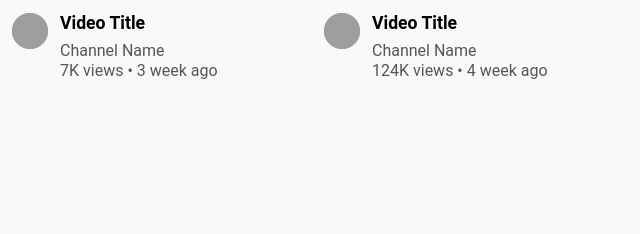
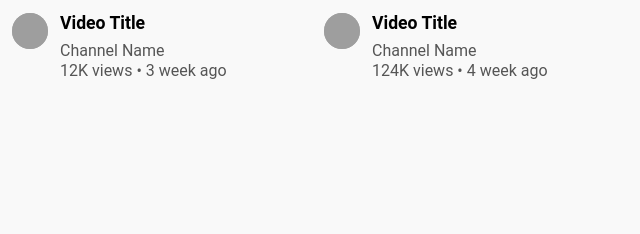
Before and after one commit to davitvarshanidze/youtube_clone, a plain HTML site: page index.html in a window 1280 px wide. Shown: the part 372-606 px from the top of the page, 636-1276 px from the left. Drawn offline with Linux system fonts and the light colour scheme; grey boxes are pictures that could not be loaded.

Commit message:
Update index.html

```diff
--- a/index.html
+++ b/index.html
@@ -99,7 +99,7 @@
                 <a href="#" class="video-title">Video Title</a>
                 <a href="#" class="video-channel-name">Channel Name</a>
                 <div class="video-metadata">
-                  <span>7K views</span>
+                  <span>12K views</span>
                   •
                   <span>3 week ago</span>
                 </div>
```
